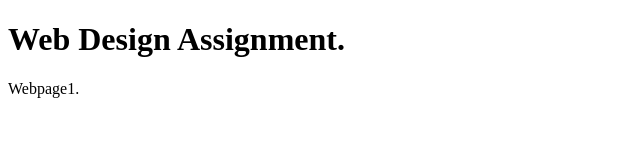
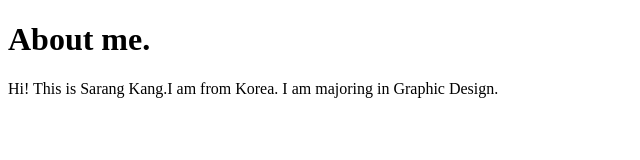
Before and after one commit to SarangKang/Webpage1, a plain HTML site: page index.html in a window 1280 px wide. Shown: the whole page, without its empty margins (0-640 px from the left). Drawn offline with Linux system fonts and the light colour scheme.

Commit message:
Update index.html

```diff
--- a/index.html
+++ b/index.html
@@ -5,8 +5,8 @@
 </head>
 <body>
 
-<h1>Web Design Assignment.</h1>
-<p>Webpage1.</p>
+<h1>About me.</h1>
+<p>Hi! This is Sarang Kang.I am from Korea. I am majoring in Graphic Design.</p>
 
 </body>
 </html>
```
